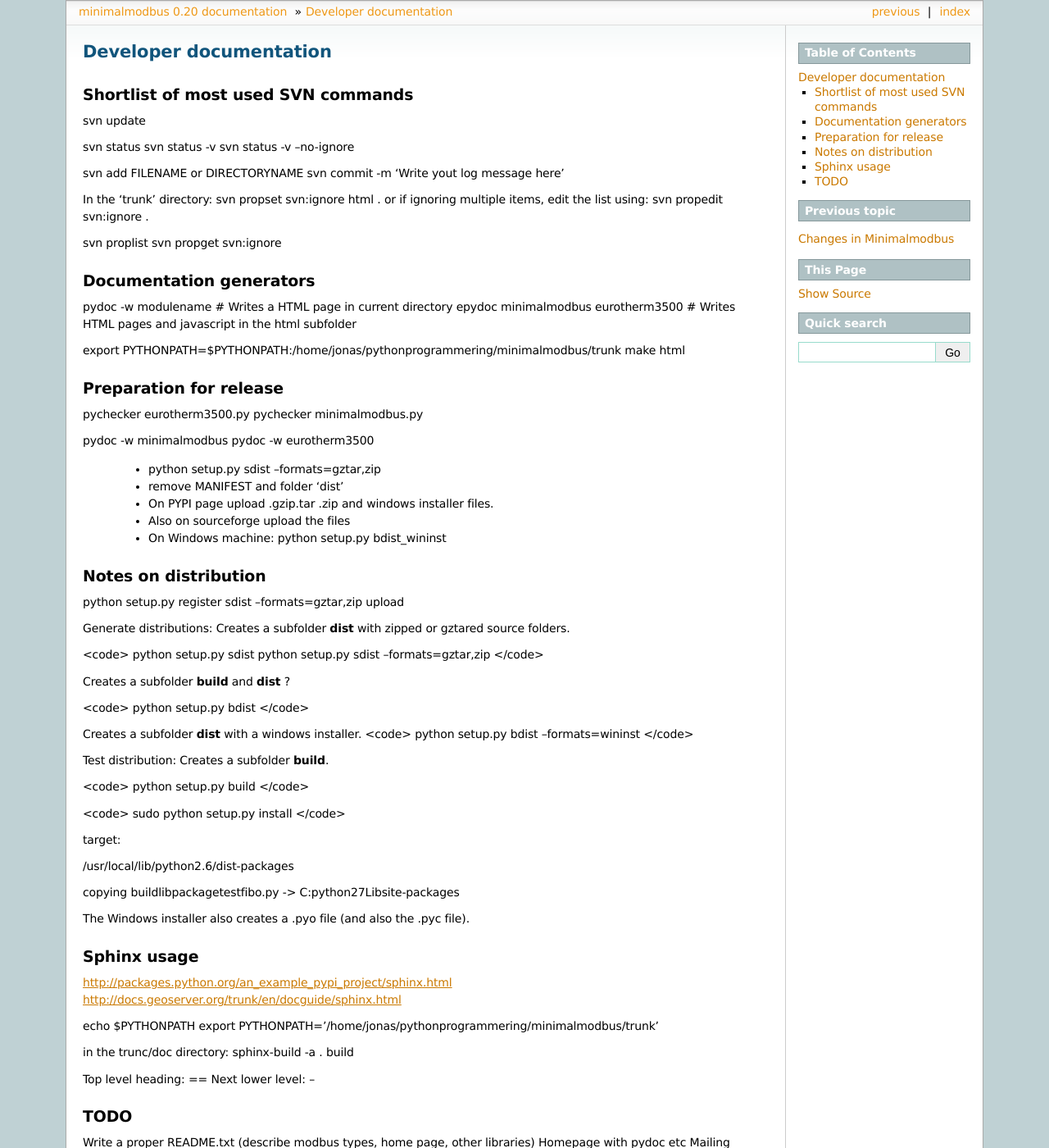
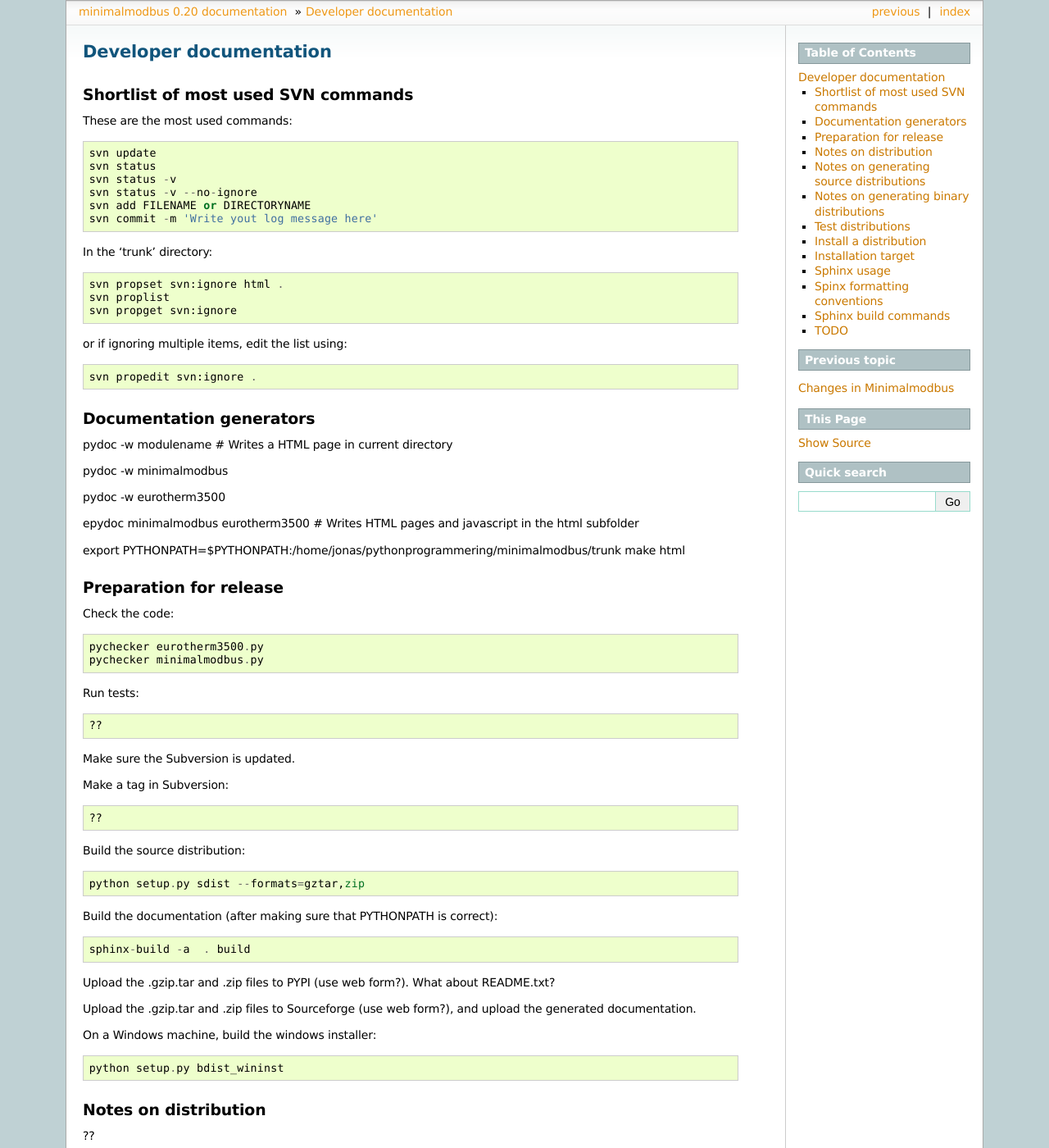
Before and after one commit to pyhys/minimalmodbus, a Sphinx documentation site: the page built from doc/administrative.rst, in a window 1280 px wide and 1400 px high. Shown: the whole window at 82% size. Built offline with Sphinx 7.4.7, drawn with Linux system fonts in a browser that asks for light colours; pages that are not in the unit, such as notebooks, are missing from menus; some of the changed text lies outside the part shown.

Commit message:
Improved documentation

```diff
--- a/README.txt
+++ b/README.txt
@@ -101,7 +101,7 @@
 
    pip install minimalmodbus
 
-or manually download the compressed source file from http://pypi.python.org/pypi/MinimalModbus/ . There are compressed source files for Unix/Linux (.tar.gz) and Windows (.zip). De-compress it and run::
+or manually download the compressed source file from http://pypi.python.org/pypi/MinimalModbus/ . There are compressed source files for Unix/Linux (.tar.gz) and Windows (.zip). Uncompress it and run::
 
    python setup.py install
 
--- a/doc/administrative.rst
+++ b/doc/administrative.rst
@@ -4,29 +4,34 @@
 
 Shortlist of most used SVN commands
 -----------------------------------
+These are the most used commands::
 
-svn update
+    svn update
+    svn status
+    svn status -v
+    svn status -v --no-ignore
+    svn add FILENAME or DIRECTORYNAME
+    svn commit -m 'Write yout log message here'
 
-svn status
-svn status -v
-svn status -v --no-ignore
+In the 'trunk' directory::
 
-svn add FILENAME or DIRECTORYNAME
-svn commit -m 'Write yout log message here'
+    svn propset svn:ignore html .
+    svn proplist
+    svn propget svn:ignore
 
-In the 'trunk' directory:
-svn propset svn:ignore html .
-or if ignoring multiple items, edit the list using:
-svn propedit svn:ignore .
+or if ignoring multiple items, edit the list using::
 
-
-svn proplist
-svn propget svn:ignore
+    svn propedit svn:ignore .
 
 
 Documentation generators
 ------------------------
 pydoc -w modulename # Writes a HTML page in current directory
+
+pydoc -w minimalmodbus
+
+pydoc -w eurotherm3500
+
 epydoc minimalmodbus eurotherm3500 # Writes HTML pages and javascript in the html subfolder
 
 export PYTHONPATH=$PYTHONPATH:/home/jonas/pythonprogrammering/minimalmodbus/trunk
@@ -36,99 +41,130 @@
 Preparation for release
 -----------------------
 
-pychecker eurotherm3500.py
-pychecker minimalmodbus.py
-
-pydoc -w minimalmodbus
-pydoc -w eurotherm3500
 
 
-  * python setup.py sdist --formats=gztar,zip
-  * remove MANIFEST and folder 'dist'
-  * On PYPI page upload .gzip.tar .zip and windows installer files.
-  * Also on sourceforge upload the files
+Check the code::
 
-  * On Windows machine: python setup.py bdist_wininst
+    pychecker eurotherm3500.py
+    pychecker minimalmodbus.py
 
+Run tests::
 
+    ??
+
+Make sure the Subversion is updated.
+
+Make a tag in Subversion::
+
+  ??
+
+Build the source distribution::
+
+    python setup.py sdist --formats=gztar,zip
+
+Build the documentation (after making sure that PYTHONPATH is correct)::
+
+    sphinx-build -a  . build
+
+Upload the .gzip.tar and .zip files to PYPI (use web form?). What about README.txt?
+
+Upload the .gzip.tar and .zip files to Sourceforge (use web form?), and upload the generated documentation.
+
+On a Windows machine, build the windows installer::
+
+    python setup.py bdist_wininst
 
 
 Notes on distribution
 ---------------------
+??
 
 python setup.py register sdist --formats=gztar,zip upload
 
-Generate distributions:
-Creates a subfolder **dist** with zipped or gztared source folders.
+Notes on generating source distributions
+----------------------------------------
 
-<code>
-python setup.py sdist
-python setup.py sdist --formats=gztar,zip
-</code>
+Create a subfolder **dist** with zipped or gztared source folders::
+
+    python setup.py sdist
+    python setup.py sdist --formats=gztar,zip
 
 
-Creates a subfolder **build** and **dist** ?
+Notes on generating binary distributions
+----------------------------------------
 
-<code>
-python setup.py bdist
-</code>
+Create subfolders **build** and **dist**::
 
-Creates a subfolder **dist** with a windows installer.
-<code>
-python setup.py bdist --formats=wininst
-</code>
+    python setup.py bdist
+
+Create a subfolder **dist** with a Windows installer::
+
+    python setup.py bdist --formats=wininst
 
 
+Test distributions
+------------------
 
-Test distribution: Creates a subfolder **build**.
+Create a subfolder **build**::
 
-<code>
-python setup.py build
-</code>
+    python setup.py build
 
-<code>
-sudo python setup.py install
-</code>
 
-target:
+Install a distribution
+----------------------
+Use::
 
-/usr/local/lib/python2.6/dist-packages
+    sudo python setup.py install
 
-copying build\lib\packagetestfibo.py -> C:\python27\Lib\site-packages
 
+Installation target
+-------------------
+On Linux machines, for example::
+
+    /usr/local/lib/python2.6/dist-packages
+
+On Windows machines, for example::
+    C:\python27\Lib\site-packages
 
 The Windows installer also creates a .pyo file (and also the .pyc file).
 
 
-
 Sphinx usage
 ------------
-
-http://packages.python.org/an_example_pypi_project/sphinx.html
-http://docs.geoserver.org/trunk/en/docguide/sphinx.html
+| Sphinx reStructuredText Primer: http://sphinx.pocoo.org/rest.html
+| Example usage for API documentation: http://packages.python.org/an_example_pypi_project/sphinx.html
+| Sphinx syntax shortlist http://docs.geoserver.org/trunk/en/docguide/sphinx.html
+| reStructuredText Markup Specification http://docutils.sourceforge.net/docs/ref/rst/restructuredtext.html
 
 
-
-echo $PYTHONPATH
-export PYTHONPATH='/home/jonas/pythonprogrammering/minimalmodbus/trunk'
-
-in the trunc/doc directory:
-sphinx-build -a  . build
+Spinx formatting conventions
+----------------------------
 
 Top level heading: ==
+
 Next lower level: --
 
+Sphinx build commands
+---------------------
 
+To set the path::
+
+    echo $PYTHONPATH
+    export PYTHONPATH='/home/jonas/pythonprogrammering/minimalmodbus/trunk'
+
+In the trunc/doc directory::
+
+    sphinx-build -a  . build
 
 TODO
 ----
-Write a proper README.txt (describe modbus types, home page, other libraries)
-Homepage with pydoc etc
-Mailing list
-Unittests
-Include pydoc pages etc in source distributions
-__version__ etc in source files
-epydoc
-in setup.py, indicate the dependency of pySerial
+* In README.txt: Describe modbus types
+* Homepage with Sphinx-based API documentation etc
+* Mailing list
+* Unittests
+* Include pydoc pages etc in source distributions
+* __version__ etc in source files
+* epydoc
+* in setup.py, indicate the dependency of pySerial
 
 CHANGE THIS: instrument.portname instead of  .port
```
